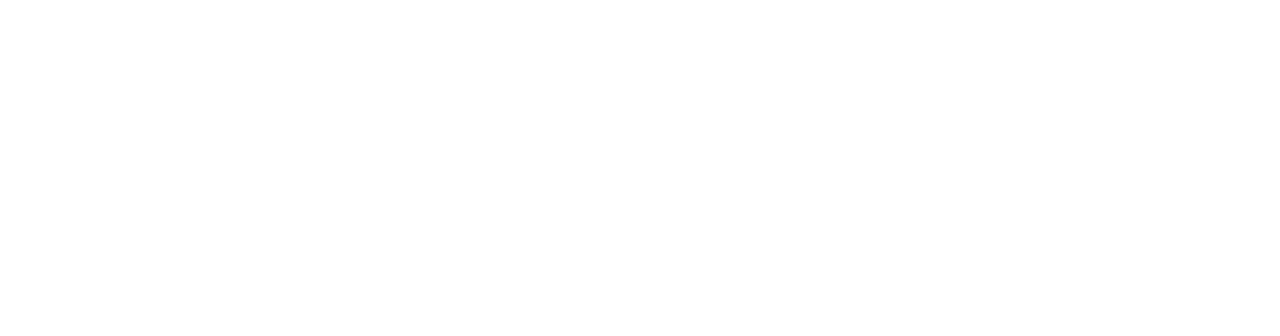
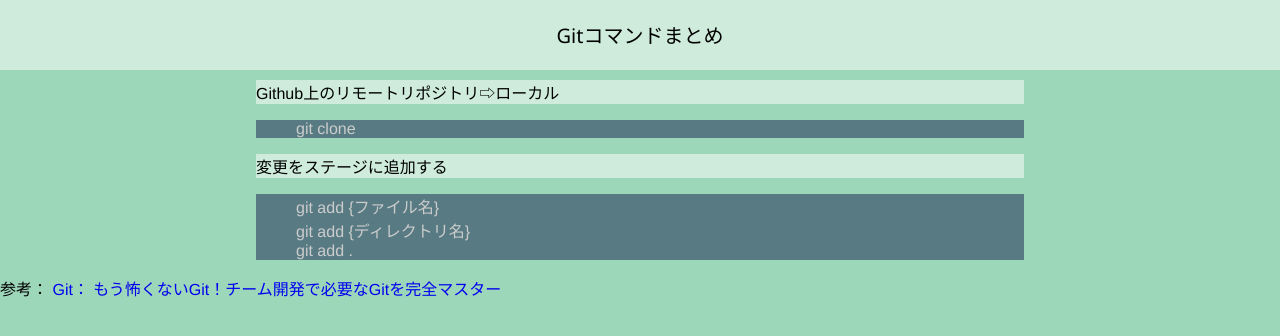
Before and after one commit to YUUJIIE/git_lesson, a plain HTML site: page index.html in a window 1280 px wide. Drawn offline with Linux system fonts and the light colour scheme.

Commit message:
要素追加

```diff
--- /dev/null
+++ b/css/styles.css
@@ -0,0 +1,46 @@
+body {
+    margin: 0;
+    font-family: "Helvetica Neue",
+    Arial,
+    "Hiragino Kaku Gothic ProN",
+    "Hiragino Sans",
+    Meiryo,
+    sans-serif;
+    background:
+      hsl(149, 42%, 73%);
+}
+
+a {
+    text-decoration: none;
+}
+
+ul {
+    list-style: none;
+}
+
+header {
+    background: rgb(255, 255, 255, 0.5);
+    top: 0;
+    width: 100%;
+    height: 50px;
+    z-index: 10;
+    font-family:'Segoe UI', Tahoma, Geneva, Verdana, sans-serif;
+    text-align: center;
+    padding-top: 20px;
+    font-size: 20px;
+    /*border-bottom: 1px solid #666;*/
+}
+
+section {
+    margin: 10px 20%;
+
+}
+
+.explain {
+    background: rgb(255, 255, 255, 0.5);
+}
+
+.txt_box {
+    background:rgba(20, 32, 79, 0.5);
+    color: #ccc;
+}
--- a/index.html
+++ b/index.html
@@ -4,9 +4,37 @@
     <meta charset="UTF-8">
     <meta http-equiv="X-UA-Compatible" content="IE=edge">
     <meta name="viewport" content="width=device-width, initial-scale=1.0">
-    <title>Document</title>
+    <title>Gitコマンドまとめ</title>
+    <link rel="stylesheet" href="css/styles.css">
 </head>
 <body>
-
+    <header>Gitコマンドまとめ</header>
+    <section>
+        <article>
+            <div class="explain">Github上のリモートリポジトリ⇨ローカル</div>
+            <div class="txt_box">
+                <ul>
+                    <li>git clone</li>
+                </ul>
+            </div>
+        </article>
+        <article>
+            <div class="explain">変更をステージに追加する</div>
+            <div class="txt_box">
+                <ul>
+                    <li>git add {ファイル名}</li>
+                    <li>git add {ディレクトリ名}</li>
+                    <li>git add .</li>
+                </ul>
+            </div>
+        </article>
+    </section>
+    <footer>
+        <p>
+            参考：
+            <a href="https://www.udemy.com/course/unscared_git/" target="_blank">
+                Git： もう怖くないGit！チーム開発で必要なGitを完全マスター</a>
+        </p>
+    </footer>
 </body>
 </html>
```
Also changed, not shown: 1 other file.
